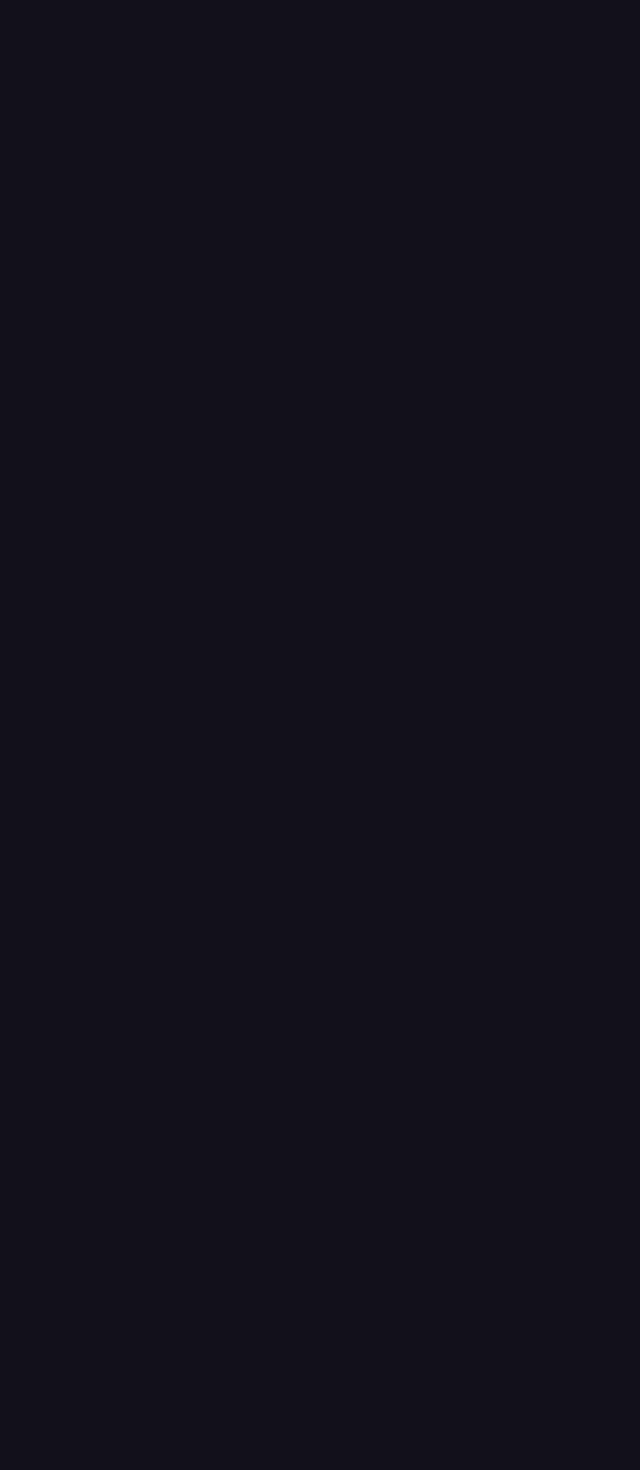
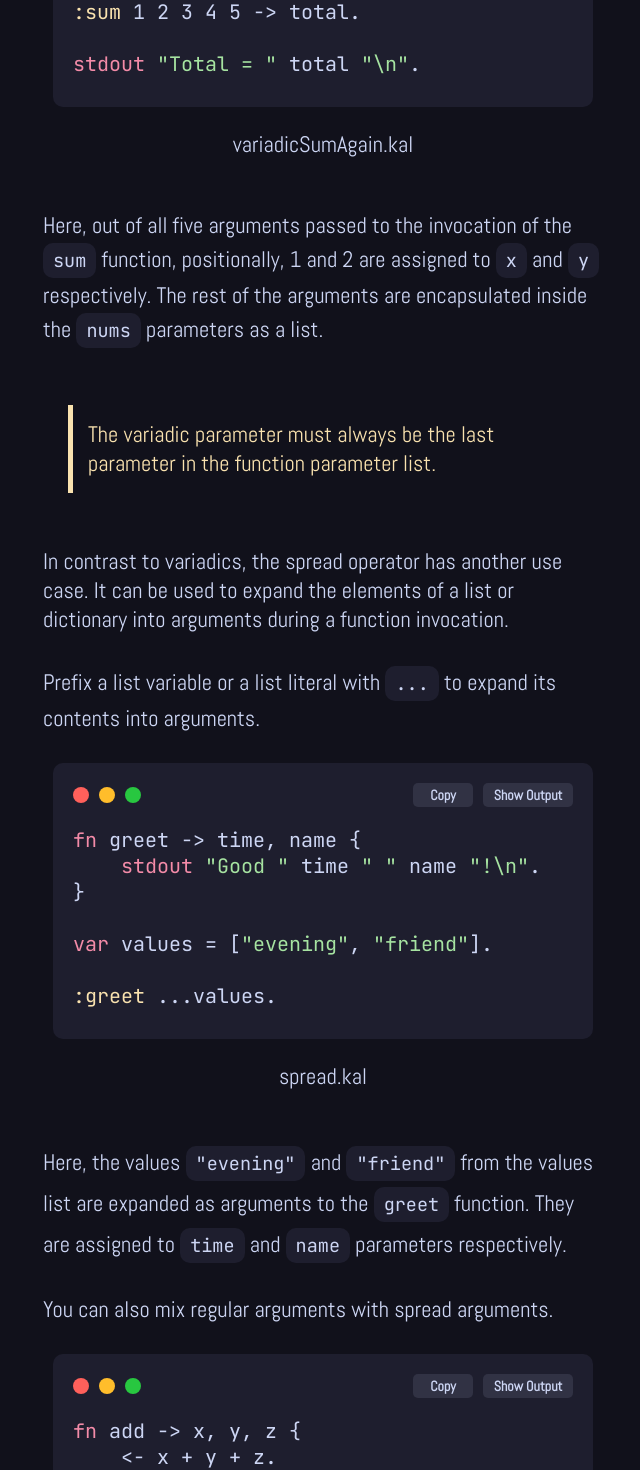
Before and after one commit to KILLinefficiency/KalWebsite, a SvelteKit app: page /docs/fn in a window 1280 px wide. Shown: the part 7780-9250 px from the top of the page, without its empty margins (381-1021 px from the left). Before the commit the page ends 7404 px from the top, so only its background shows below. Built offline with nearby package versions, Linux system fonts and the light colour scheme.

Commit message:
made progress on the functions chapter

```diff
--- a/src/routes/docs/fn/+page.svelte
+++ b/src/routes/docs/fn/+page.svelte
@@ -226,4 +226,99 @@
         output={"Args: [1, 2, 3]\nTotal = 6\nArgs: [1, 2, 3, 4, 5]\nTotal = 15"}
     />
 
+    You can pair regular parameters along with a variadic parameter.
+
+    <Code
+        lang="kal"
+        caption="variadicSumAgain.kal"
+        code={[
+            "fn sum -> x, y, ...nums {",
+            "    stdout \"First Sum = \" (x + y) \"\\n\".",
+            "    stdout \"Args: \" nums \"\\n\".\n",
+            "    var total = 0.\n",
+            "    loop each in nums {",
+            "        total = total + each.",
+            "    }\n",
+            "    <- total.",
+            "}\n",
+            ":sum 1 2 3 4 5 -> total.\n",
+            "stdout \"Total = \" total \"\\n\"."
+        ]}
+        output={"First Sum = 3\nArgs: [3, 4, 5]\nTotal = 12"}
+    />
+
+    Here, out of all five arguments passed to the invocation of the <Fence>sum</Fence> function, positionally, 1 and 2 are assigned to <Fence>x</Fence> and <Fence>y</Fence> respectively.
+    The rest of the arguments are encapsulated inside the <Fence>nums</Fence> parameters as a list.
+
+    <br /><br />
+    <Card>
+        The variadic parameter must always be the last parameter in the function parameter list.
+    </Card>
+    <br />
+
+    In contrast to variadics, the spread operator has another use case. It can be used to expand the elements of a list or dictionary into arguments during a function invocation.
+
+    <br /><br />
+    Prefix a list variable or a list literal with <Fence>...</Fence> to expand its contents into arguments.
+
+    <Code
+        lang="kal"
+        caption="spread.kal"
+        code={[
+            "fn greet -> time, name {",
+            "    stdout \"Good \" time \" \" name \"!\\n\".",
+            "}\n",
+            "var values = [\"evening\", \"friend\"].\n",
+            ":greet ...values.",
+        ]}
+        output={"Good evening friend!"}
+    />
+
+    Here, the values <Fence>"evening"</Fence> and <Fence>"friend"</Fence> from the values list are expanded as arguments to the <Fence>greet</Fence> function.
+    They are assigned to <Fence>time</Fence> and <Fence>name</Fence> parameters respectively.
+
+    <br /><br />
+    You can also mix regular arguments with spread arguments.
+
+    <Code
+        lang="kal"
+        caption="regularAndSpread.kal"
+        code={[
+            "fn add -> x, y, z {",
+            "    <- x + y + z.",
+            "}\n",
+            "var values = [25, 35].\n",
+            ":add 15 ...values -> a.",
+            ":add 15 ...[25, 35] -> b.\n",
+            "stdout \"A = \" a \"\\n\".",
+            "stdout \"B = \" b \"\\n\".",
+        ]}
+        output={"A = 75\nB = 75"}
+    />
+
+    Order of elements in the list matters since the arguments are assigned positionally.
+
+    <br /><br />
+    Spreading a dictionary allows you to expand arguments explicitly based on the names of the parameters.
+    Kal matches the parameters and values from the dictionary based on the names of the keys. Here, the order of key-value pairs does not matter.
+
+    <Code
+        lang="kal"
+        caption="spreadDict.kal"
+        code={[
+            "fn greet -> time, name {",
+            "    stdout \"Good \" time \" \" name \"!\\n\".",
+            "}\n",
+            "var values = #(",
+            "    name -> \"friend\",",
+            "    time -> \"evening\"",
+            ").\n",
+            ":greet ...values."
+        ]}
+        output={"Good evening friend!"}
+    />
+
+    Notice how the order of parameters in the parameter list for the greet function does not match with the order of key-value pairs from the values dictionary.
+    Kal matches parameters with the keys from the dictionary resulting in a successful function invocation.
+
 </Content>
```
